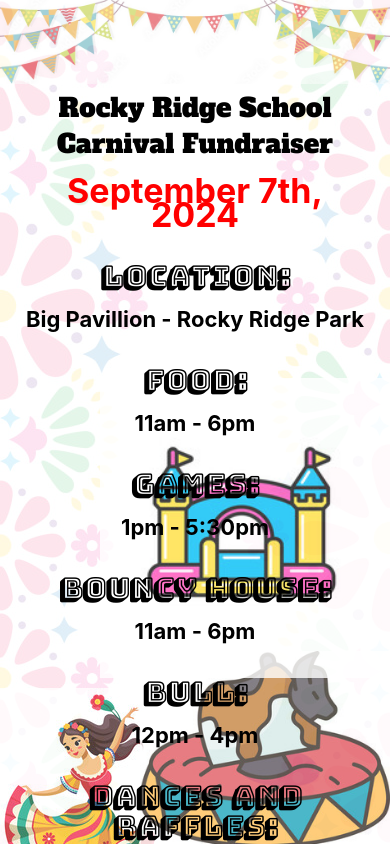
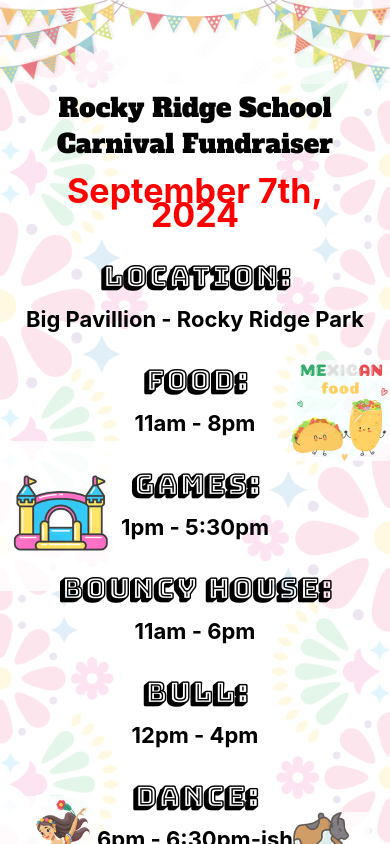
Before and after one commit to fpalacios10/rrfundraiser, a React (Create React App) app: page / in a window 390 px wide. Shown: the top 844 px of the page. Built offline with nearby package versions, Linux system fonts and the light colour scheme.

Commit message:
more styling updates

```diff
--- a/src/App.css
+++ b/src/App.css
@@ -114,12 +114,12 @@ h5 {
     opacity: 0.8;
 }
 #female-dancer {
-    left: 0;
+    left: 50px;
     bottom: 100px;
 }
 #mechanical-bull {
     bottom: 180px;
-    right: 0px;
+    right: 50px;
     width: 250px;
 }
 
@@ -131,3 +131,35 @@ h5 {
     object-position: right;
     left: 100px;
 }
+#food {
+    width: 250px;
+    bottom: 550px;
+    right: 55px;
+}
+@media screen and (max-width: 930px) {
+    .icon {
+        width: 100px !important;
+    }
+
+    #female-dancer {
+        left: 0;
+        bottom: 225px;
+    }
+    #mechanical-bull {
+        bottom: 280px;
+        right: 20px;
+    }
+    #jumping-castle {
+        bottom: 580px;
+        width: 150px !important;
+        object-fit: cover;
+        object-position: right;
+        left: -10px;
+        height: 150px !important;
+    }
+    #food {
+        width: 150px;
+        bottom: 710px;
+        right: 0;
+    }
+}
--- a/src/App.js
+++ b/src/App.js
@@ -228,7 +228,7 @@ const App = () => {
                     <span>Location:</span> Big Pavillion - Rocky Ridge Park
                 </h2>
                 <h2>
-                    <span>Food:</span> 11am - 6pm
+                    <span>Food:</span> 11am - 8pm
                 </h2>
                 <h2>
                     <span>Games:</span> 1pm - 5:30pm
@@ -240,7 +240,11 @@ const App = () => {
                     <span>Bull:</span> 12pm - 4pm
                 </h2>
                 <h2>
-                    <span>Dances and Raffles:</span>
+                    <span>Dance:</span> 6pm - 6:30pm-ish
+                </h2>
+                <h2>
+                    <span>Raffle and Auction:</span> Immediately following
+                    Dances
                 </h2>
                 <br />
                 <h1>Raffle and Auction Baskets</h1>
@@ -263,6 +267,12 @@ const App = () => {
                     id='jumping-castle'
                     src='images/jumping-castle.jpg'
                     alt='jumping castle'
+                />
+                <img
+                    className='icon'
+                    id='food'
+                    src='images/food.jpg'
+                    alt='food'
                 />
             </div>
 
```
Also changed, not shown: public/images/food.jpg (added).
